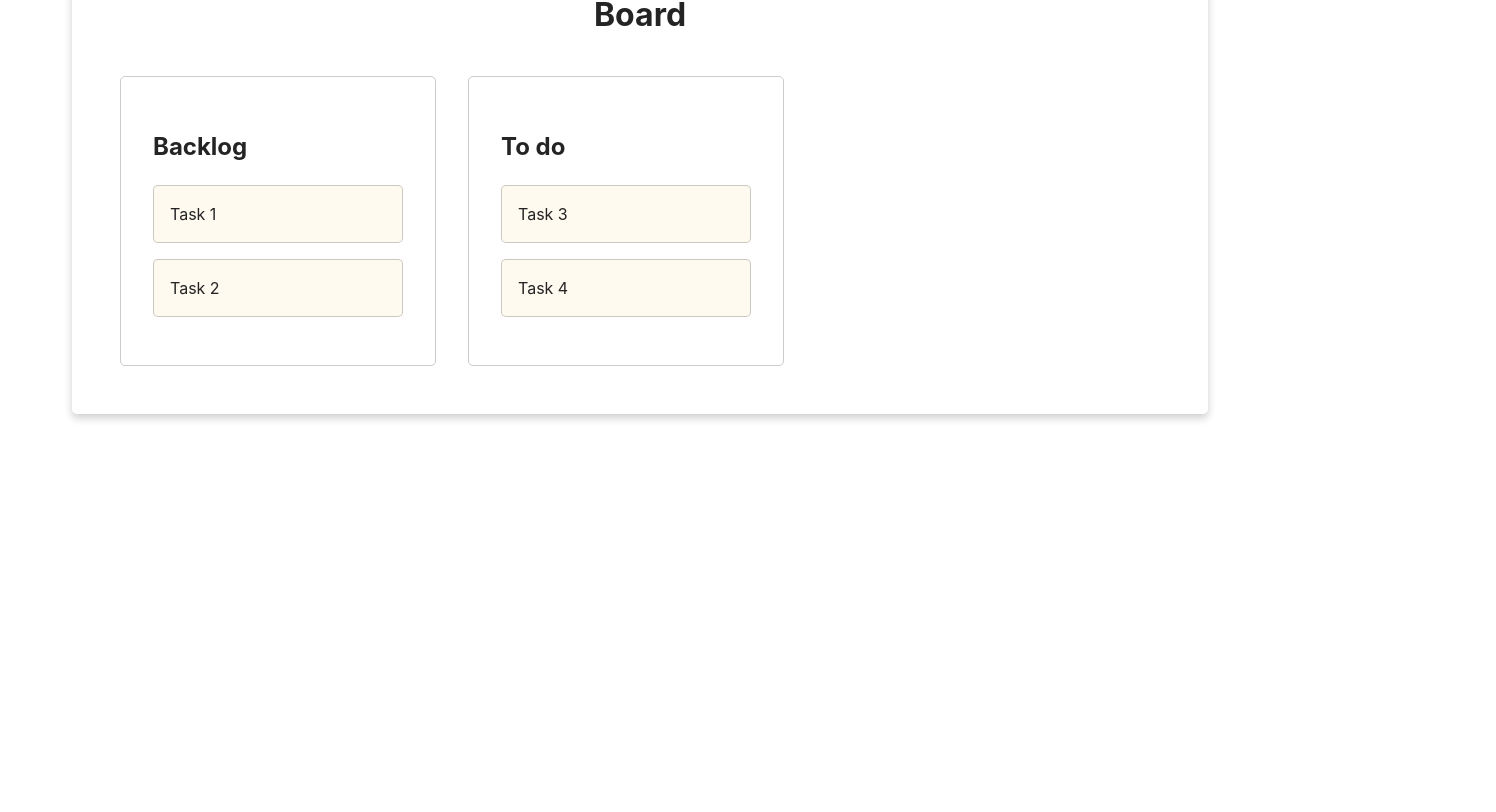
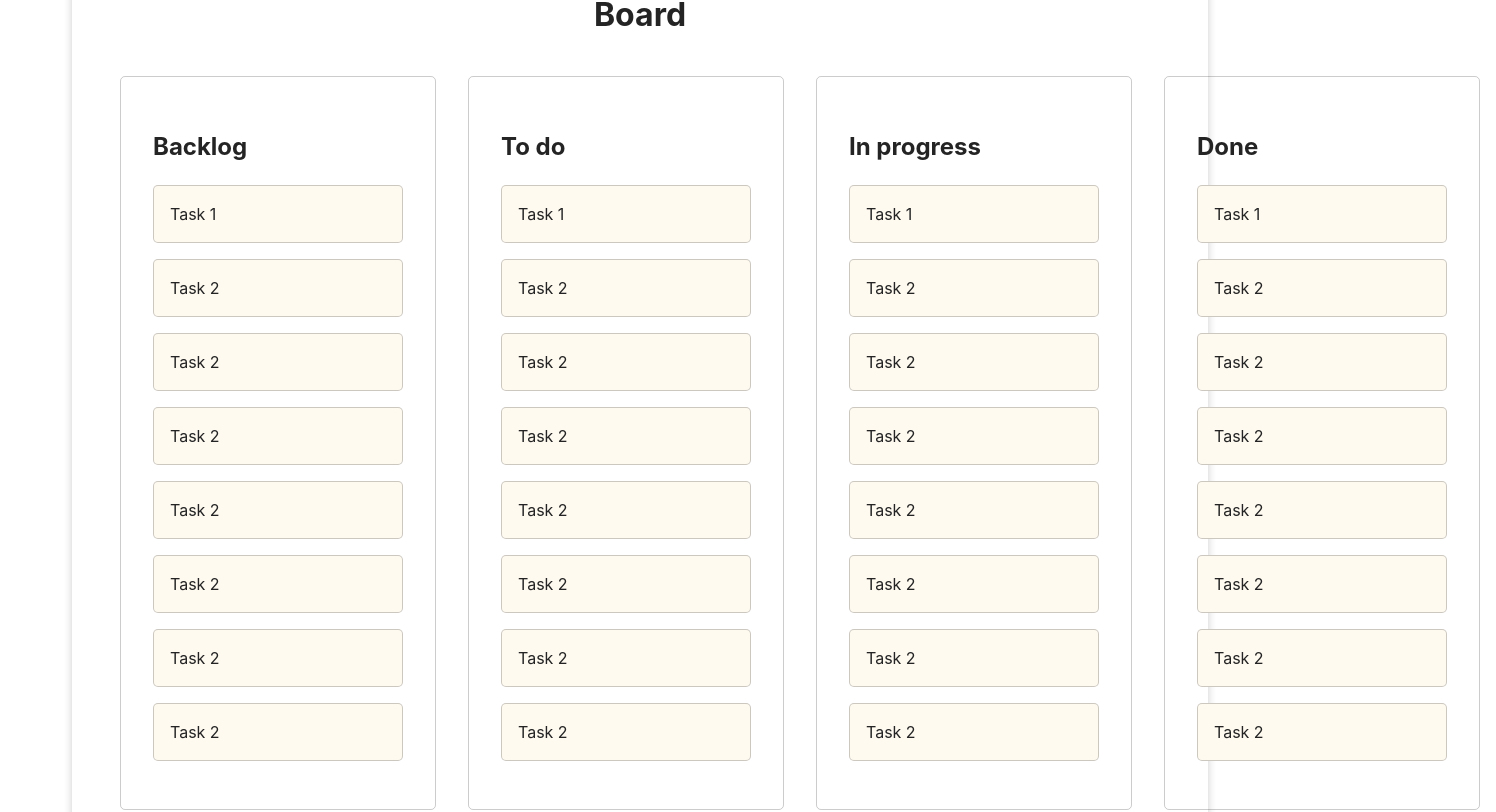
Before and after one commit to richmondchng/kanban-ui, a React (Vite) app: page / in a window 1280 px wide. Shown: the part 352-1164 px from the top of the page, 1496 px wide, since content can reach past the window. Before the commit the page ends 838 px from the top, so only its background shows below. Built offline with nearby package versions, Linux system fonts and the light colour scheme.

Commit message:
css changes

```diff
--- a/src/App.css
+++ b/src/App.css
@@ -52,6 +52,7 @@
 
 .form-content {
   text-align: left;
+  overflow: auto;
 }
 
 .form-content .form-label {
@@ -87,28 +88,58 @@
   transform: scale(0.98);
 }
 
-.stage-board {
-  text-align: left;
+/* .content h1 {
+  display: contents;
+  background-color: #3e8e41;
+} */
+
+.stage-content {
+  /* flex: content; */
+  /* width: auto; */
+  /* flex-flow: row ;
+  justify-content: space-around;
+  overflow: auto; */
+  /* display: inline-flex; */
+  /* justify-content: space-around;
+  flex-flow: row;   */
+  /* float: left;
+  position: relative; */
+  /* flex-flow: row; */
+
+  width: auto;
 }
 
-.stage-card {
+.stage-board {
+  list-style-type: none;
+  padding: 0;
+  white-space: nowrap;
+  width: fit-content;
+}
+
+.stage-board .stage-card {
   border-style: solid;
   border-width: 1px 1px 1px 1px;
   border-color: rgba(0,0,0,0.2);
-  border-radius: 5px; /* 5px rounded corners */
-  text-align: left;
+  border-radius: 5px;
   transition: 0.3s;
   padding: 2em;
-  display: inline-block;
   margin: 1em;
   width: 250px;
+  text-align: left;
+  display: inline-block;
 }
+
+.stage-card .task-list {
+  list-style-type: none;
+  padding: 0;
+}
+
 /*
 .stage-board .stage-card h2 {
   padding: 0;
 } */
 
-.task-card {
+.stage-card .task-list .task-card {
   border-style: solid;
   border-width: 1px 1px 1px 1px;
   border-color: rgba(0,0,0,0.2);
--- a/src/App.tsx
+++ b/src/App.tsx
@@ -4,12 +4,27 @@ import './App.css'
 function App() {
   const stages: string[] = ['Backlog', 'To do', 'In progress', 'Done']
 
-  const [newTask, setNewTask] = useState('')
+  const [newTask, setNewTask] = useState<string>('')
+  const [tasks, setTasks] = useState({
+    backlog: new Array<string>(),
+    todo: [],
+    inprogress: [],
+    done: []
+  })
 
   function handleCreateNewTask(e:FormEvent) {
     e.preventDefault()
     console.log("create task " + newTask)
+
+    // new tasks are always created in backlog
+    const backlog: string[] = [...tasks.backlog, newTask]
+    // update state
+    setTasks({...tasks, backlog: backlog})
+
+    // reset task input
     setNewTask('')
+
+    //console.log(JSON.stringify(tasks))
   }
 
   return (
@@ -28,20 +43,25 @@ function App() {
         </div>
       </div>
 
-      <div className="content">
+      <div className="content stage-content">
         <h1 className="header">Board</h1>
-        <div className="stage-board">
-          <div className="stage-card">
-            <h2 className="stage-header">Backlog</h2>
-            <div className="task-card">Task 1</div>
-            <div className="task-card">Task 2</div>
-          </div>
-          <div className="stage-card">
-            <h2 className="stage-header">To do</h2>
-            <div className="task-card">Task 3</div>
-            <div className="task-card">Task 4</div>
-          </div>
-        </div>
+        <ul className="stage-board">
+          {stages.map((stage) => {
+            return <li className="stage-card" key={stage.replace(' ', '-')}>
+            <h2 className="stage-header">{stage}</h2>
+            <ul className="task-list">
+              <li className="task-card">Task 1</li>
+              <li className="task-card">Task 2</li>
+              <li className="task-card">Task 2</li>
+              <li className="task-card">Task 2</li>
+              <li className="task-card">Task 2</li>
+              <li className="task-card">Task 2</li>
+              <li className="task-card">Task 2</li>
+              <li className="task-card">Task 2</li>
+            </ul>
+          </li>
+          })}
+        </ul>
       </div>
     </>
   )
```
